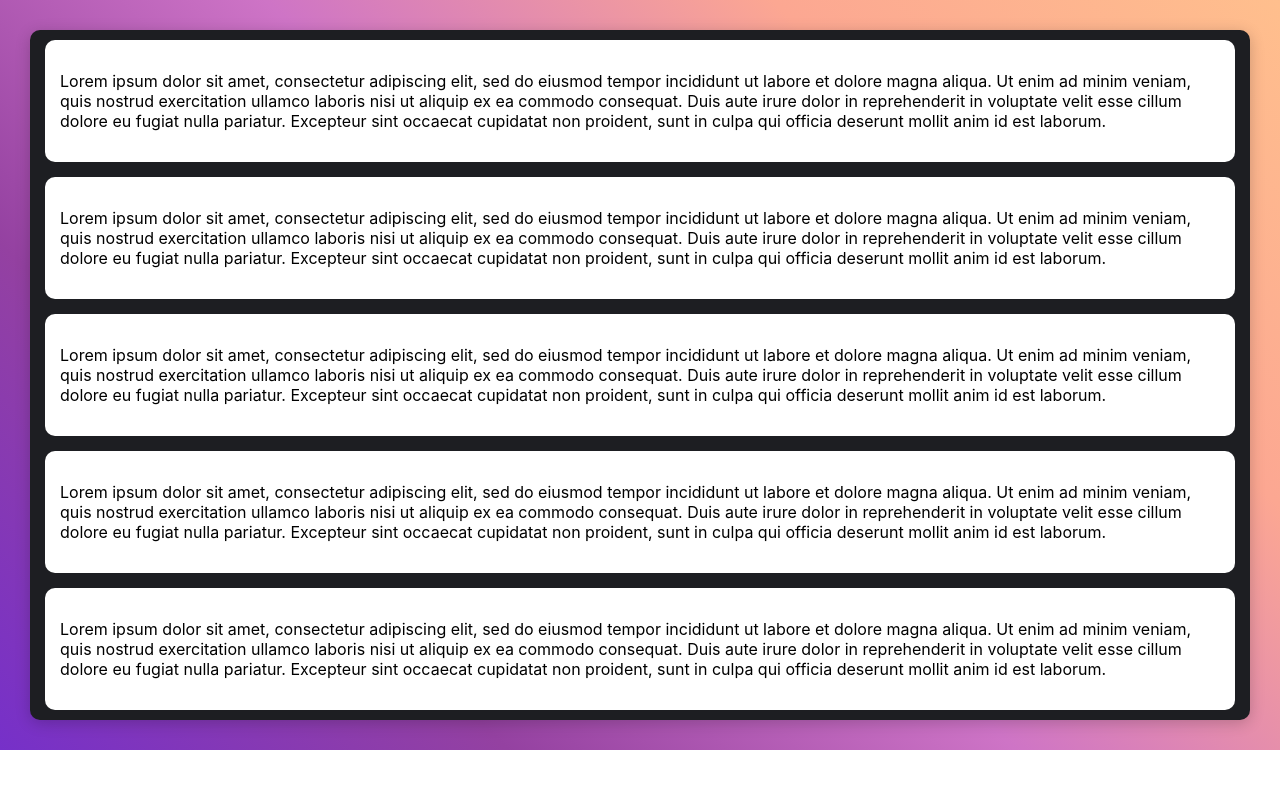
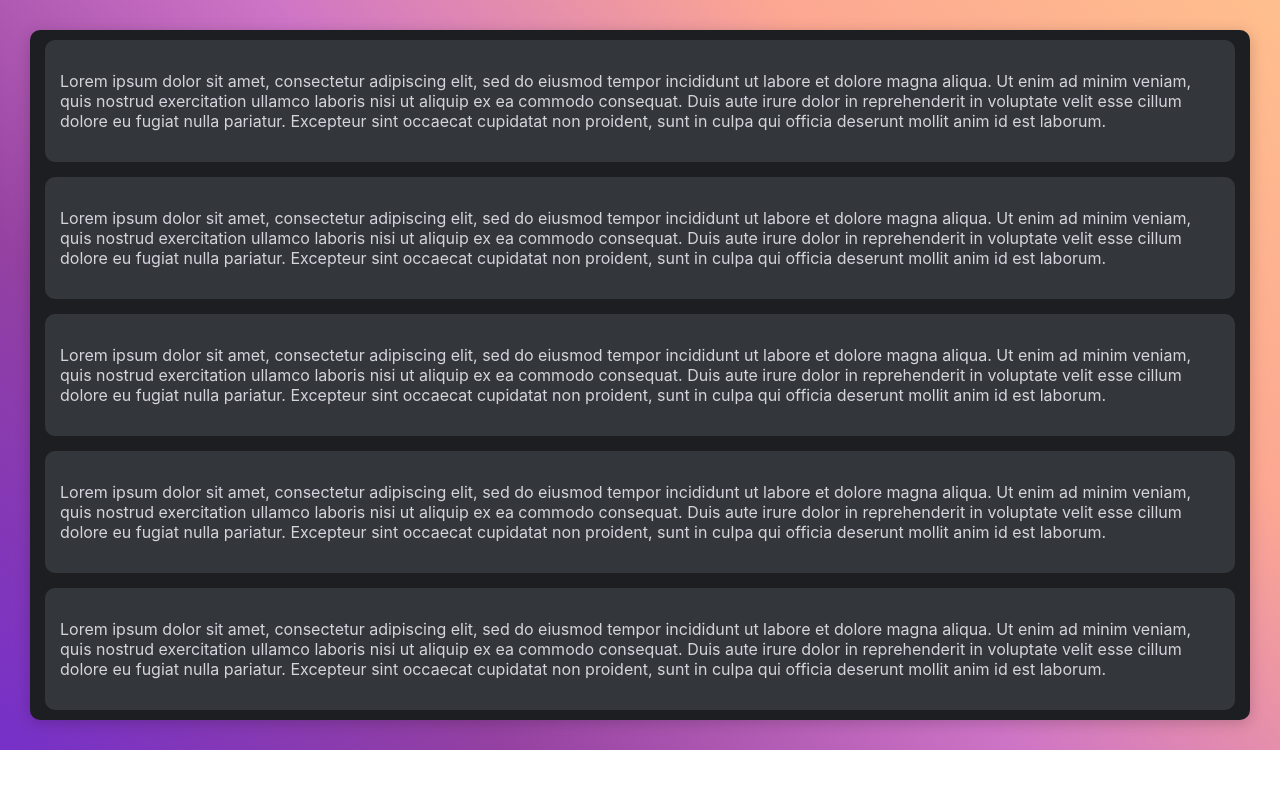
Before and after one commit to tywi6665/M3, a React (Create React App) app: page / in a window 1280 px wide. Shown: the top 788 px of the page. Built offline with nearby package versions, Linux system fonts and the light colour scheme.

Commit message:
made banner component

```diff
--- a/src/App.scss
+++ b/src/App.scss
@@ -1,5 +1,6 @@
 .app {
     background: linear-gradient(45deg, rgba(118,48,201,1) 0%, rgba(148,65,161,1) 25%, rgba(206,116,198,1) 50%, rgba(252,167,146,1) 75%, rgba(255,191,141,1) 100%);
+    color: #d4d4dc;
     padding: 15px;
 
     .master-container {
@@ -15,7 +16,7 @@
         box-shadow: 0px 3px 15px rgba(0,0,0,0.2);
 
         .container {
-            background: white;
+            background: #33363b ;
             padding: 15px;
             border-radius: 10px;
         }
@@ -25,6 +26,10 @@
         .section-3 { grid-area: 3 / 1 / 4 / 2; }
         .section-4 { grid-area: 4 / 1 / 5 / 2; }
         .section-5 { grid-area: 5 / 1 / 6 / 2; }
+
+        .banner {
+            background: #313340;
+        }
     }
 
 }
```
Also changed, not shown: src/Components/Banner.js (added, +12 -0 lines).
